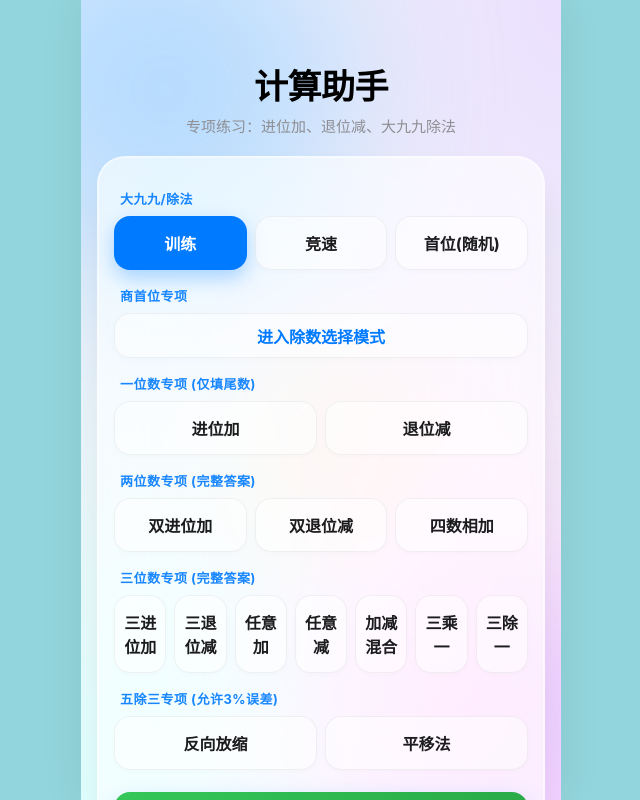
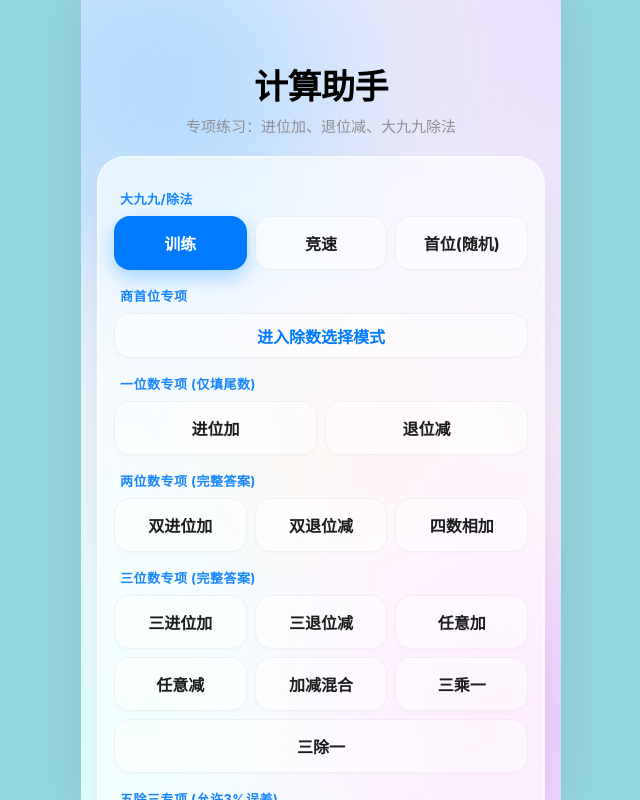
Before and after one commit to carey-hu/calculation-app, a Vue app: page / in a window 1280 px wide. Shown: the whole page, without its empty margins (319-959 px from the left). Built offline with nearby package versions, Linux system fonts and the light colour scheme; the HTML template or start-up script is replaced by a standard one.

Commit message:
Update App.vue

```diff
--- a/src/App.vue
+++ b/src/App.vue
@@ -768,8 +768,32 @@ export default {
 .glass-panel { background: rgba(255, 255, 255, 0.65); backdrop-filter: blur(50px) saturate(200%); -webkit-backdrop-filter: blur(50px) saturate(200%); border: 1px solid rgba(255, 255, 255, 0.4); box-shadow: 0 20px 40px -10px rgba(0,0,0,0.1), inset 0 0 0 1px rgba(255,255,255,0.5); }
 .card { border-radius: 28px; padding: 16px; }
 .rowLabel { font-size: 13px; font-weight: 700; color: #007aff; margin: 16px 0 8px 6px; opacity: 0.9; letter-spacing: 0.5px; }
-.modeRow { display: flex; gap: 8px; margin-bottom: 8px; }
-.modeItem { flex: 1; padding: 14px 4px; border-radius: 16px; background: rgba(255,255,255,0.5); border: 1px solid rgba(0,0,0,0.05); text-align: center; box-sizing: border-box; transition: all 0.1s; cursor: pointer; box-shadow: 0 2px 5px rgba(0,0,0,0.02); }
+/* 修改后： */
+.modeRow {
+  display: flex;
+  gap: 8px;
+  margin-bottom: 8px;
+  /* 核心改动1：允许换行 */
+  flex-wrap: wrap;
+}
+.modeItem {
+  /* 核心改动2：
+     flex-grow: 1 (自动填满剩余空间)
+     flex-shrink: 0 (空间不足时不压缩)
+     flex-basis: 30% (基准宽度30%，强制让一行最多只能容纳3个)
+  */
+  flex: 1 0 30%;
+
+  padding: 14px 4px;
+  border-radius: 16px;
+  background: rgba(255,255,255,0.5);
+  border: 1px solid rgba(0,0,0,0.05);
+  text-align: center;
+  box-sizing: border-box;
+  transition: all 0.1s;
+  cursor: pointer;
+  box-shadow: 0 2px 5px rgba(0,0,0,0.02);
+}
 .modeItem:active { transform: scale(0.97); }
 .modeItem.active { background: #007aff; border-color: transparent; box-shadow: 0 8px 20px rgba(0,122,255,0.3); }
 .modeTitle { display: block; font-size: 16px; font-weight: 700; color: #1c1c1e; }
```
